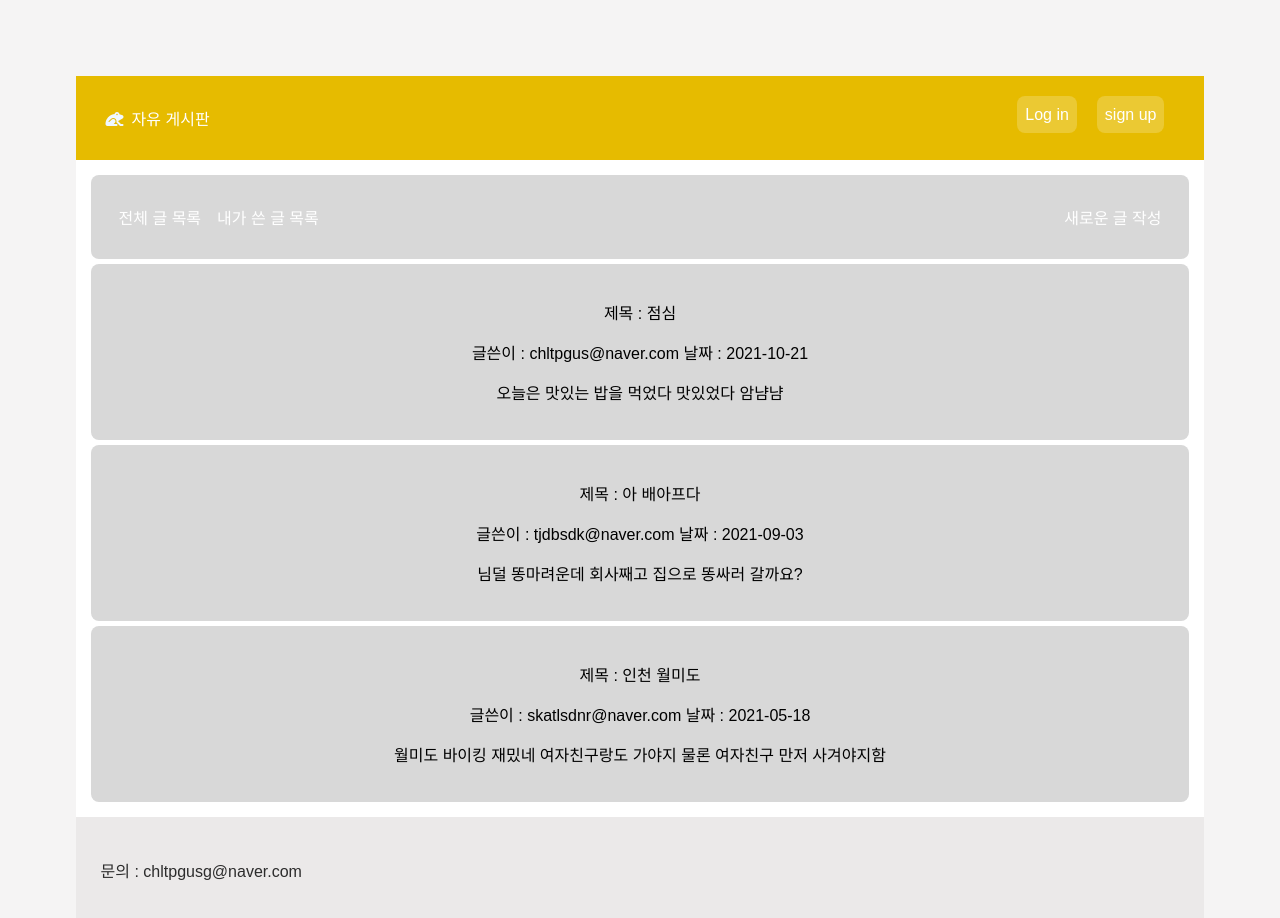
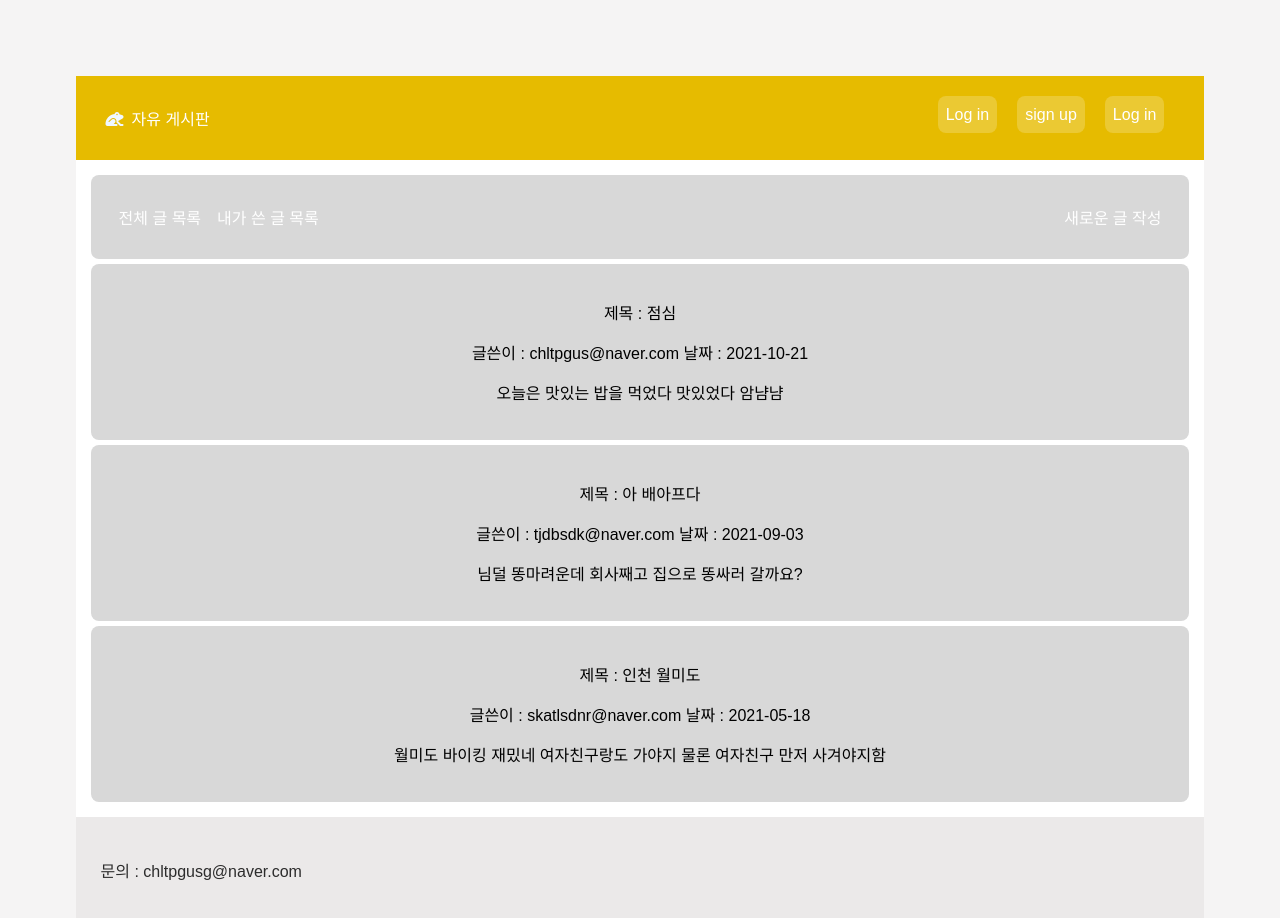
Before and after one commit to chltpgus/notice-board, a React (Create React App) app: page / in a window 1280 px wide. Shown: the top 918 px of the page. Built offline with nearby package versions, Linux system fonts and the light colour scheme; a web font is replaced by a local one.

Commit message:
Update Header.js

```diff
--- a/src/components/Header.js
+++ b/src/components/Header.js
@@ -3,7 +3,7 @@ import { Link, RouteComponentProps } from 'react-router-dom';
 
 
 function Header() {
-    const [loginout, setLoginout] = useState(false);
+    const [loginout, setLoginout] = useState(true);
 
     return (
         <header className="nav">
```
